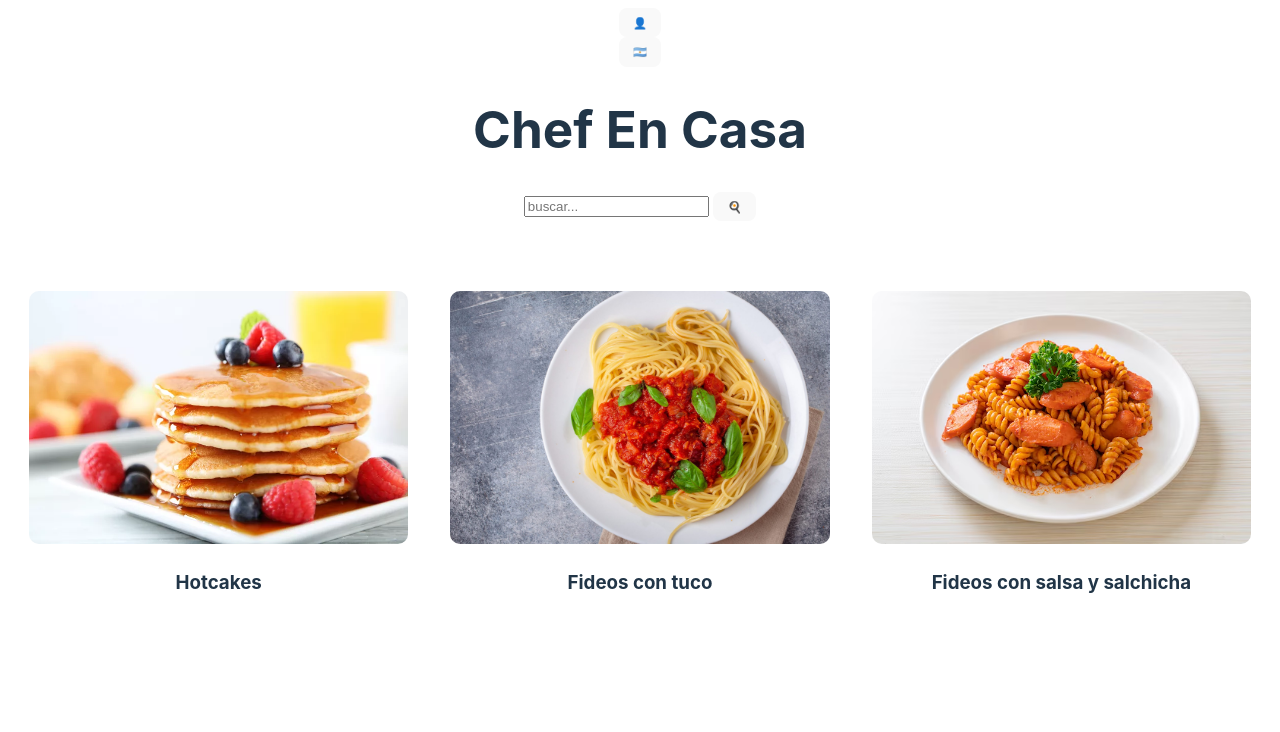
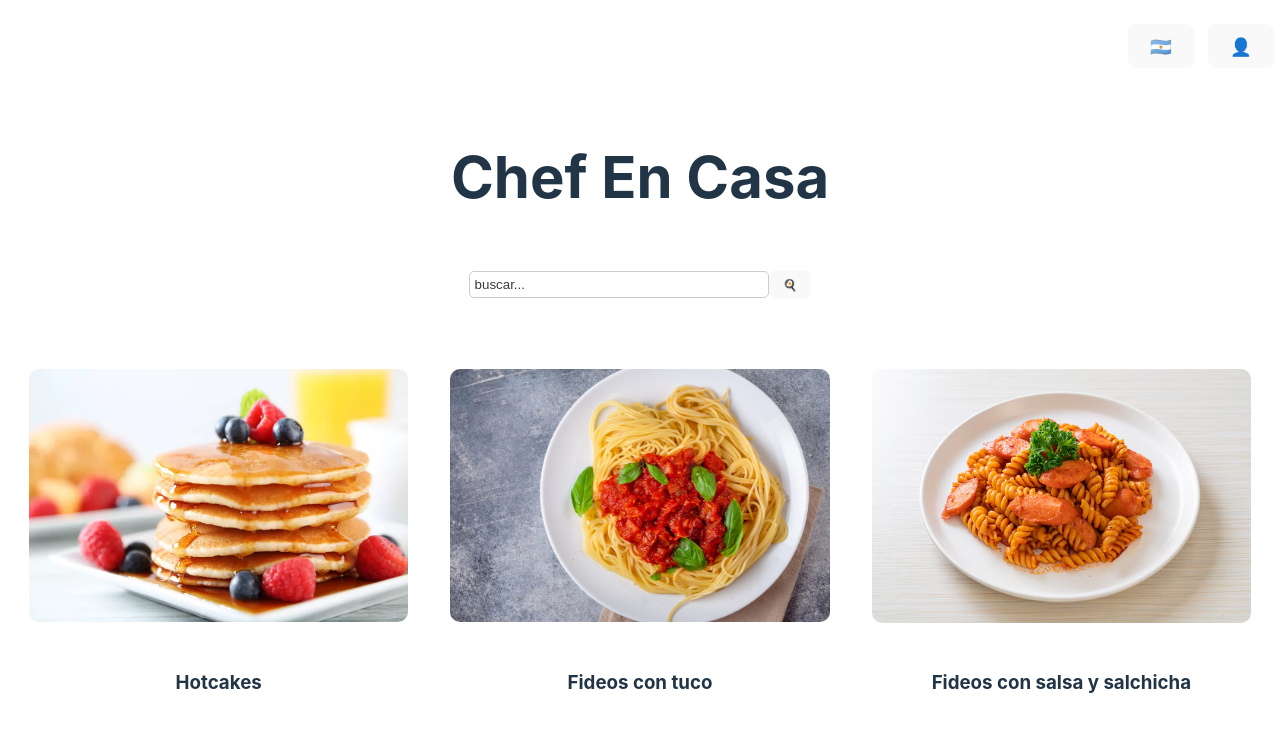
Before and after one commit to NahiaraCuella/ChefEnCasa, a React (Vite) app in the folder chefEnCasa/: page / in a window 1280 px wide. Shown: the top 732 px of the page. Built offline with nearby package versions, Linux system fonts and the light colour scheme; no server answers.

Commit message:
arregle los botones

```diff
--- a/chefEnCasa/index.html
+++ b/chefEnCasa/index.html
@@ -1,30 +1,4 @@
-<!doctype html>
-<html lang="en">
-  <head>
-    <meta charset="UTF-8" />
-    <link rel="icon" type="image/svg+xml" href="index.css" />
-    <meta name="viewport" content="width=device-width, initial-scale=1.0" />
-    <title>Chef en Casa</title>
 
-    <div className="caja">
-      <div className="alineamiento-botones">
-        <div className="alineamiento-boton-login">
-          <button id="login-btn">👤</button>
-        </div>
-        <div className="alineamiento-boton-pais">
-          <button id="country-btn">🇦🇷</button>
-        </div>
-      </div>
-      <header className="alineamiento_header">
-        <h1>Chef En Casa</h1>
-        <div>
-          <input type="text" placeholder="buscar..." />
-          <button>🍳</button>
-        </div>
-
-      </header>
-
-  </head>
   <body>
     <div id="root"></div>
     <script type="module" src="/src/main.jsx"></script>
--- a/chefEnCasa/src/App.jsx
+++ b/chefEnCasa/src/App.jsx
@@ -1,6 +1,8 @@
 import { useEffect, useState } from "react";
 import Card from "./components/card";
 import Header from "./components/header";
+
+import Boton from "./components/pagina";
 
 function App() {
   useEffect(() => {
@@ -10,6 +12,7 @@ function App() {
   }, []);
   return (
     <>
+      <Boton />
       <Card />
       <Header />
     </>
--- a/chefEnCasa/src/components/pagina.css
+++ b/chefEnCasa/src/components/pagina.css
@@ -16,12 +16,23 @@
   position: relative; /* Esto permite que los elementos hijos usen posición absoluta con respecto a este contenedor */
 }
 
+.alineamiento-boton-login {
+  display: flex;
+  justify-content: end;
+  position: absolute;
+  top: 1rem;
+  left: 75rem;
+  border-radius: 5px;
+  font-size: 25px; /* Aumenta el tamaño de la fuente */
+}
+
 .alineamiento-boton-pais {
   display: flex;
   justify-content: end;
   position: absolute;
   top: 1rem;
-  left: 1rem;
+  left: 70rem;
+  font-size: 25px; /* Aumenta el tamaño de la fuente */
 }
 
 boton #root {
@@ -102,3 +113,21 @@ boton #root {
     inset -4px -4px 6px 0 rgba(255, 255, 255, 0.2),
     inset 4px 4px 6px 0 rgba(0, 0, 0, 0.4);
 }
+
+.busqueda {
+  color: #ffffff; /* Cambia el color del texto */
+  background-color: #ffffff; /* Cambia el color de fondo */
+  border: 1px solid #ccc; /* Cambia el color del borde */
+  padding: 5px; /* Agrega un poco de espacio interno */
+  border-radius: 5px; /* Bordes redondeados */
+  width: 300px; /* Ajusta el ancho a 300 píxeles */
+}
+
+.busqueda::placeholder {
+  color: #3b3939; /* Cambia el color del texto del placeholder */
+}
+
+.titulo {
+  font-size: 58px;
+  margin-bottom: -3%;
+}
--- a/chefEnCasa/src/components/pagina.jsx
+++ b/chefEnCasa/src/components/pagina.jsx
@@ -1,6 +1,6 @@
 import "./pagina.css";
 
-export default function HomePage() {
+export default function Boton() {
   return (
     <div className="caja">
       <div className="alineamiento-botones">
@@ -12,9 +12,9 @@ export default function HomePage() {
         </div>
       </div>
       <header className="alineamiento_header">
-        <h1>Chef En Casa</h1>
+        <h1 className="titulo">Chef En Casa</h1>
         <div>
-          <input type="text" placeholder="buscar..." />
+          <input className="busqueda" type="text" placeholder="buscar..." />
           <button>🍳</button>
         </div>
       </header>
--- a/chefEnCasa/src/index.css
+++ b/chefEnCasa/src/index.css
@@ -1,6 +1,6 @@
 :root {
   font-family: Inter, system-ui, Avenir, Helvetica, Arial, sans-serif;
-  line-height: 1.5;
+  line-height: 4.5;
   font-weight: 400;
 
   color-scheme: light dark;
@@ -22,25 +22,7 @@ a {
 a:hover {
   color: #535bf2;
 }
-
-.busqueda {
-  color: #ffffff; /* Cambia el color del texto */
-  background-color: #f0f0f0; /* Cambia el color de fondo */
-  border: 1px solid #ccc; /* Cambia el color del borde */
-  padding: 5px; /* Agrega un poco de espacio interno */
-  border-radius: 5px; /* Bordes redondeados */
-  width: 300px; /* Ajusta el ancho a 300 píxeles */
-}
-
-.busqueda::placeholder {
-  color: #ffffff; /* Cambia el color del texto del placeholder */
-}
-
-h1 {
-  font-size: 3.2em;
-  line-height: 1.1;
-}
-
+/*
 button {
   border-radius: 8px;
   border: 1px solid transparent;
@@ -72,7 +54,7 @@ button:focus-visible {
     background-color: #f9f9f9;
   }
 }
-
+*/
 button {
   border-radius: 8px;
   border: 1px solid transparent;
@@ -85,7 +67,7 @@ button {
   transition: border-color 0.25s;
 }
 button:hover {
-  border-color: #0004ff;
+  border-color: #0a3fa1;
 }
 button:focus,
 button:focus-visible {
```
